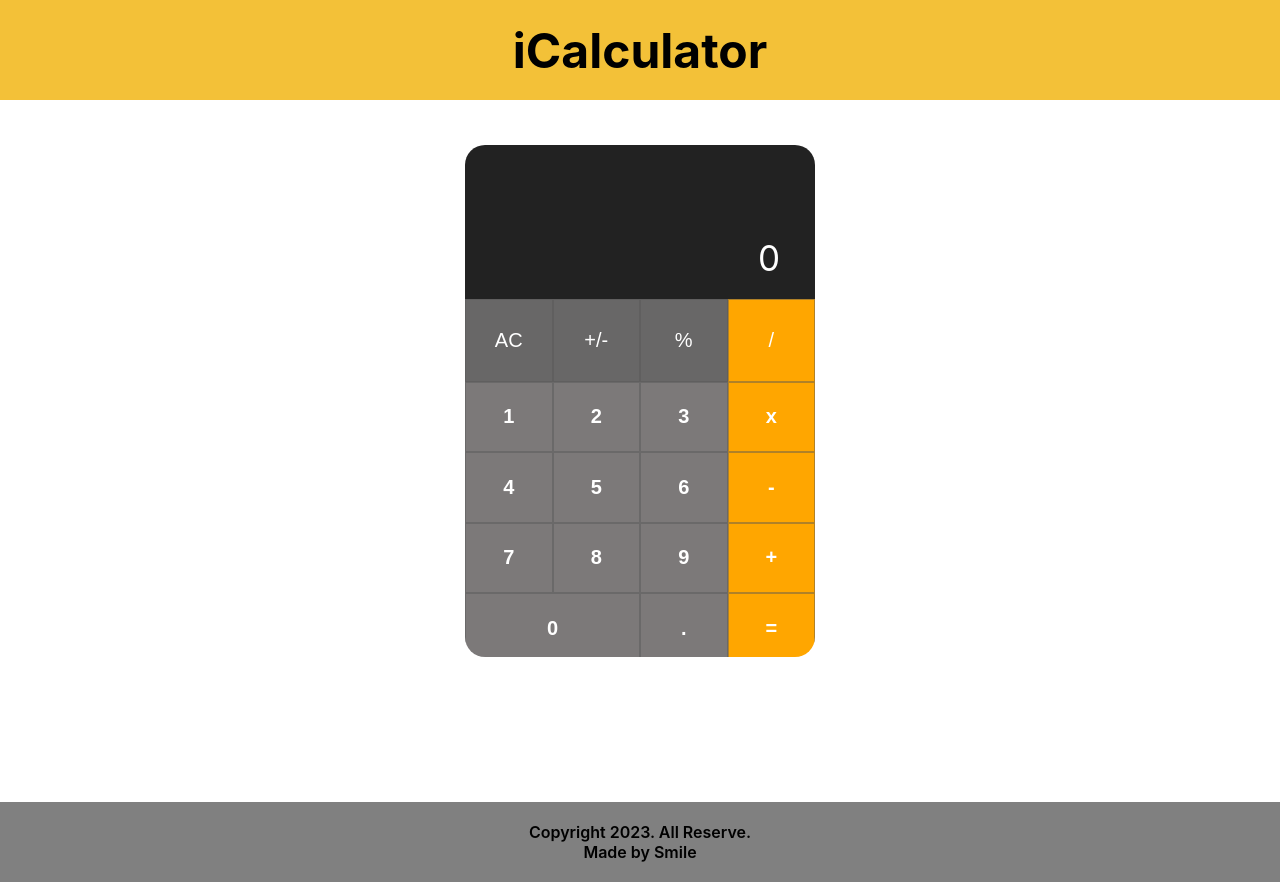
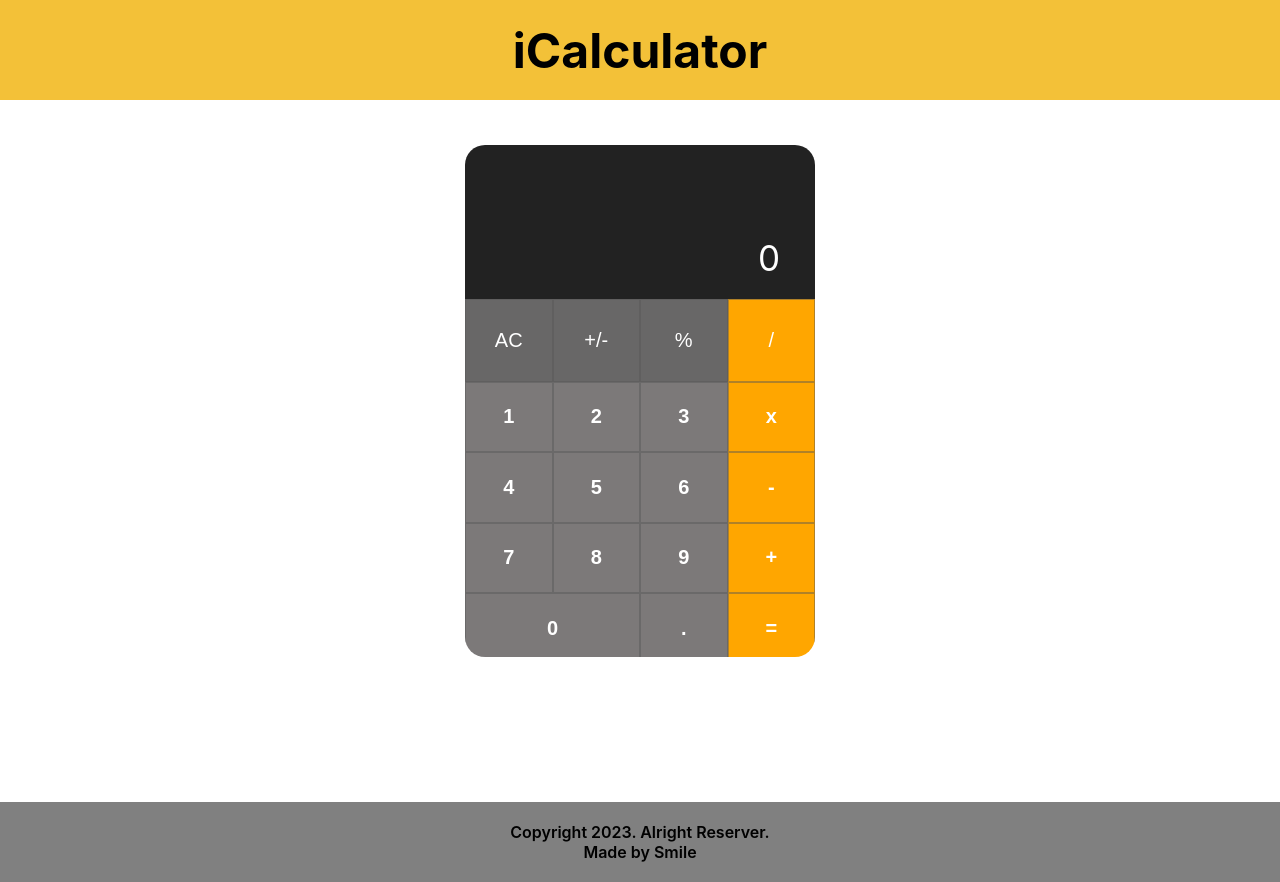
Before and after one commit to SmileCodeXXX/icalculator, a React (Create React App) app: page / in a window 1280 px wide. Built offline with nearby package versions, Linux system fonts and the light colour scheme; the HTML template or start-up script is replaced by a standard one.

Commit message:
fixed a ui bug

```diff
--- a/src/components/Footer.jsx
+++ b/src/components/Footer.jsx
@@ -3,7 +3,7 @@ import React from 'react'
 const Footer = () => {
   return (
     <div className='footer'>
-      <p>Copyright 2023. All Reserve.</p>
+      <p>Copyright 2023. Alright Reserver.</p>
       <p>Made by Smile</p>
       </div>
   )
```
